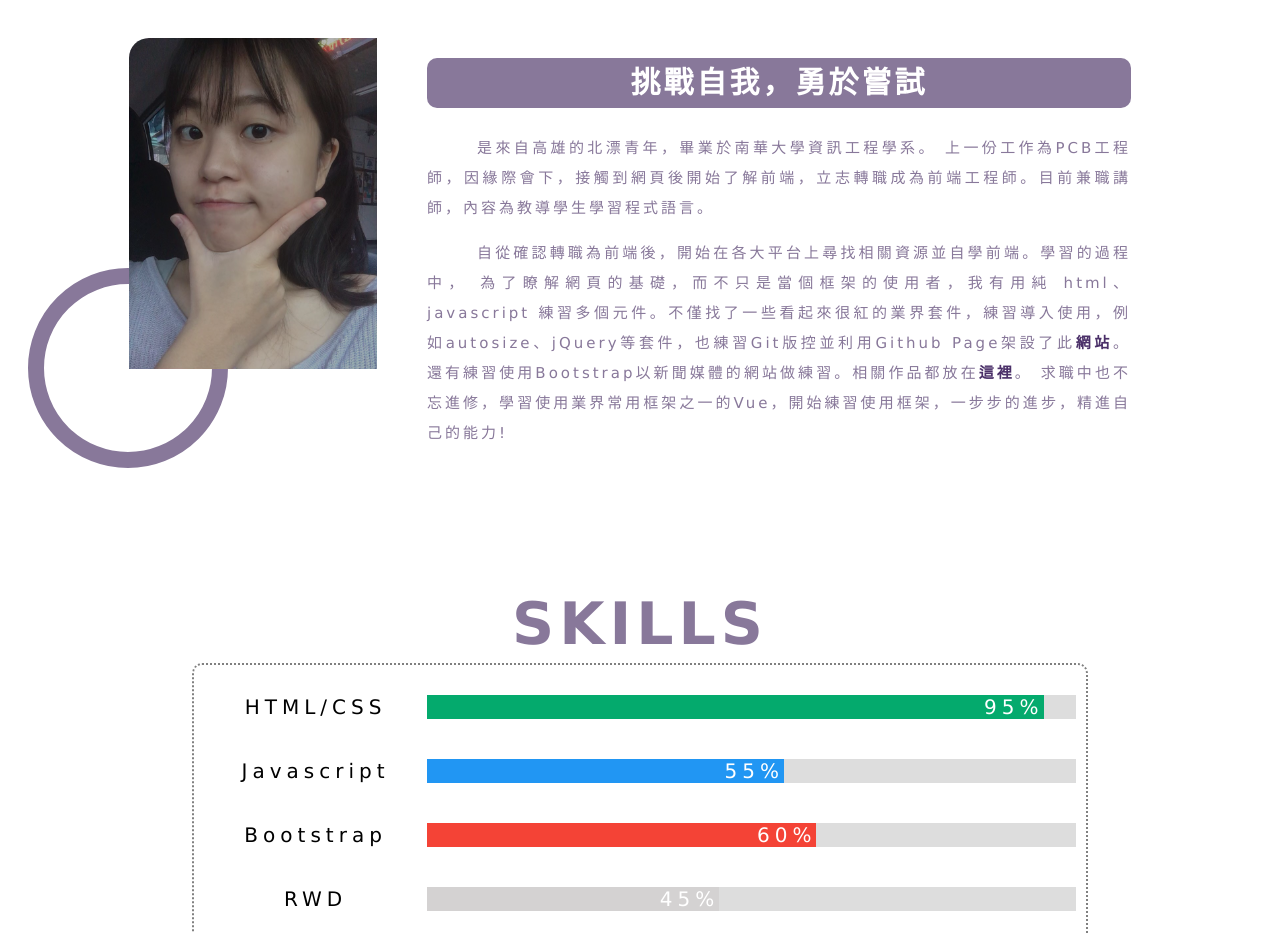
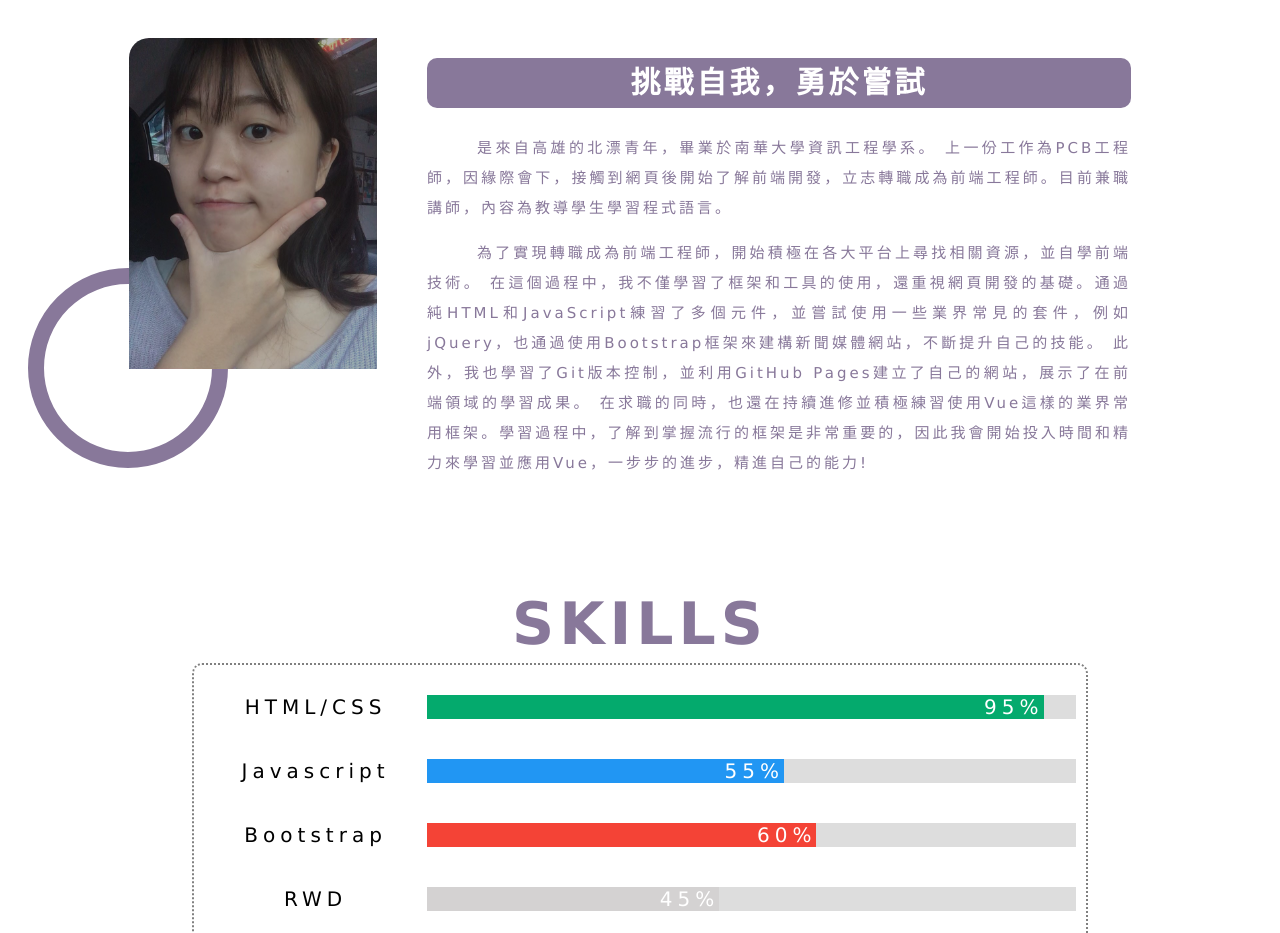
Before and after one commit to pchun2330/Resume, a plain HTML site: page index.html in a window 1280 px wide. Shown: the part 840-1773 px from the top of the page. Drawn offline with Linux system fonts and the light colour scheme.

Commit message:
resume v2.2.4

```diff
--- a/index.html
+++ b/index.html
@@ -40,12 +40,13 @@
 			<div class="data">
 				<h2>挑戰自我，勇於嘗試</h2>
 				<p>是來自高雄的北漂青年，畢業於南華大學資訊工程學系。
-					上一份工作為PCB工程師，因緣際會下，接觸到網頁後開始了解前端，立志轉職成為前端工程師。目前兼職講師，內容為教導學生學習程式語言。
+					上一份工作為PCB工程師，因緣際會下，接觸到網頁後開始了解前端開發，立志轉職成為前端工程師。目前兼職講師，內容為教導學生學習程式語言。
 				</p>
 				<p>
-					自從確認轉職為前端後，開始在各大平台上尋找相關資源並自學前端。學習的過程中，
-					為了瞭解網頁的基礎，而不只是當個框架的使用者，我有用純 html、javascript 練習多個元件。不僅找了一些看起來很紅的業界套件，練習導入使用，例如autosize、jQuery等套件，也練習Git版控並利用Github Page架設了此<a href="#main">網站</a>。還有練習使用Bootstrap以新聞媒體的網站做練習。相關作品都放在<a href="#projects">這裡</a>。
-					求職中也不忘進修，學習使用業界常用框架之一的Vue，開始練習使用框架，一步步的進步，精進自己的能力!
+					為了實現轉職成為前端工程師，開始積極在各大平台上尋找相關資源，並自學前端技術。
+					在這個過程中，我不僅學習了框架和工具的使用，還重視網頁開發的基礎。通過純HTML和JavaScript練習了多個元件，並嘗試使用一些業界常見的套件，例如jQuery，也通過使用Bootstrap框架來建構新聞媒體網站，不斷提升自己的技能。
+					此外，我也學習了Git版本控制，並利用GitHub Pages建立了自己的網站，展示了在前端領域的學習成果。
+					在求職的同時，也還在持續進修並積極練習使用Vue這樣的業界常用框架。學習過程中，了解到掌握流行的框架是非常重要的，因此我會開始投入時間和精力來學習並應用Vue，一步步的進步，精進自己的能力!
 				</p>
 			</div>
 
```
